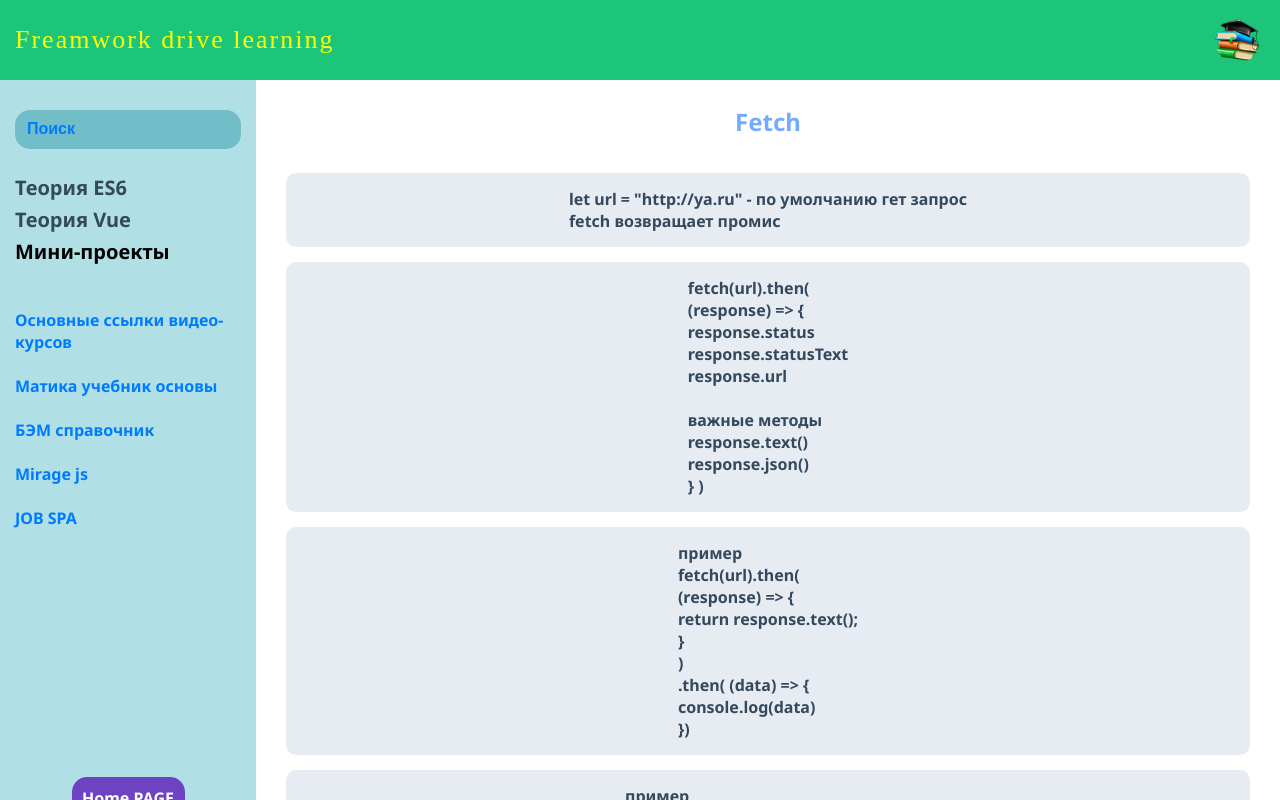
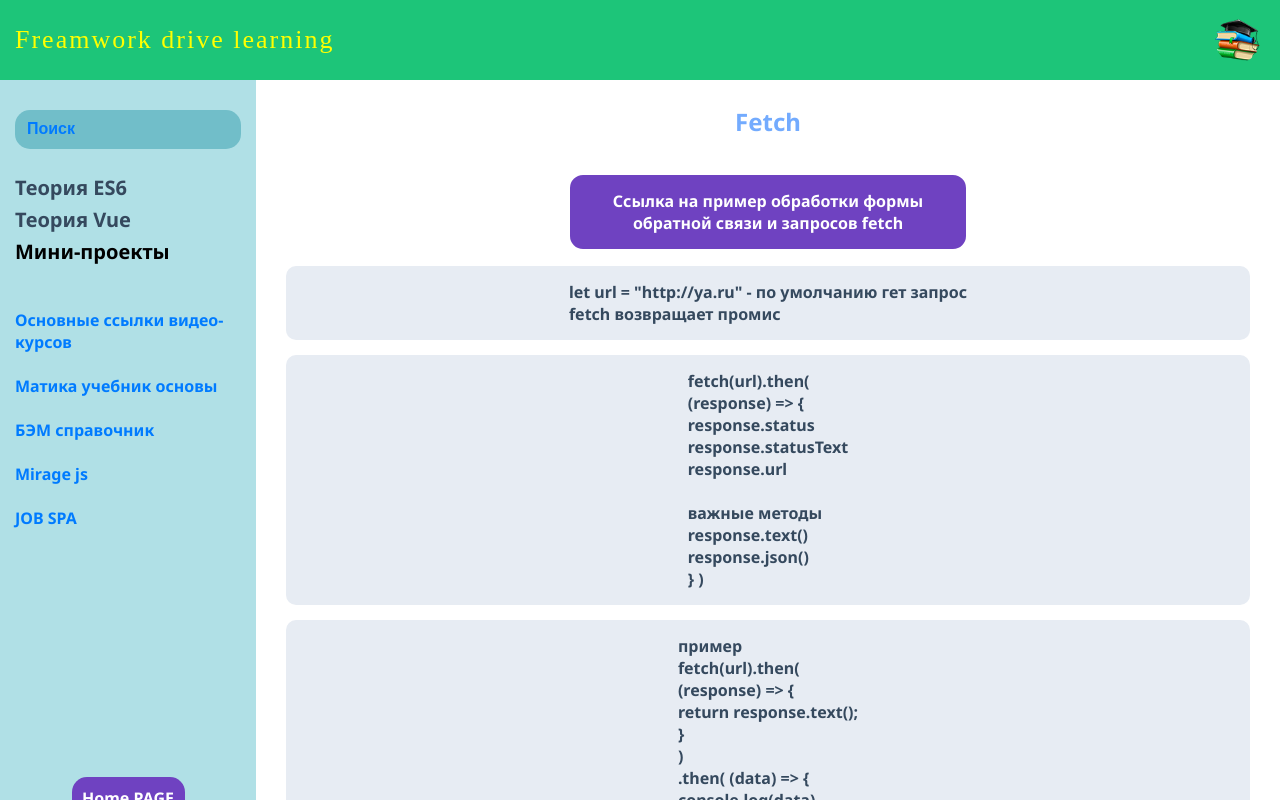
Before and after one commit to cossack-don/textbook, a Vue app: page /#/fetch in a window 1280 px wide. Built offline with nearby package versions, Linux system fonts and the light colour scheme; a web font is replaced by a local one.

Commit message:
add new link fetch

```diff
--- a/src/views/theoryJsPages/Fetch.vue
+++ b/src/views/theoryJsPages/Fetch.vue
@@ -1,6 +1,9 @@
 <template>
   <div>
     <h2 class="template-title-component">Fetch</h2>
+
+    <a href="https://only-to-top.ru/blog/programming/2019-09-17-otpravka-dannyh-fetch-api.html"
+ class="template-link-supporting-information" target="_blank">Ссылка на пример обработки формы обратной связи и запросов fetch</a>
 
     <div class="template-code-component-wrapper">
       <code class="template-style-code">
@@ -72,6 +75,8 @@
       alt=""
       class="template-image"
     />
+
+
   </div>
 </template>
 
```
